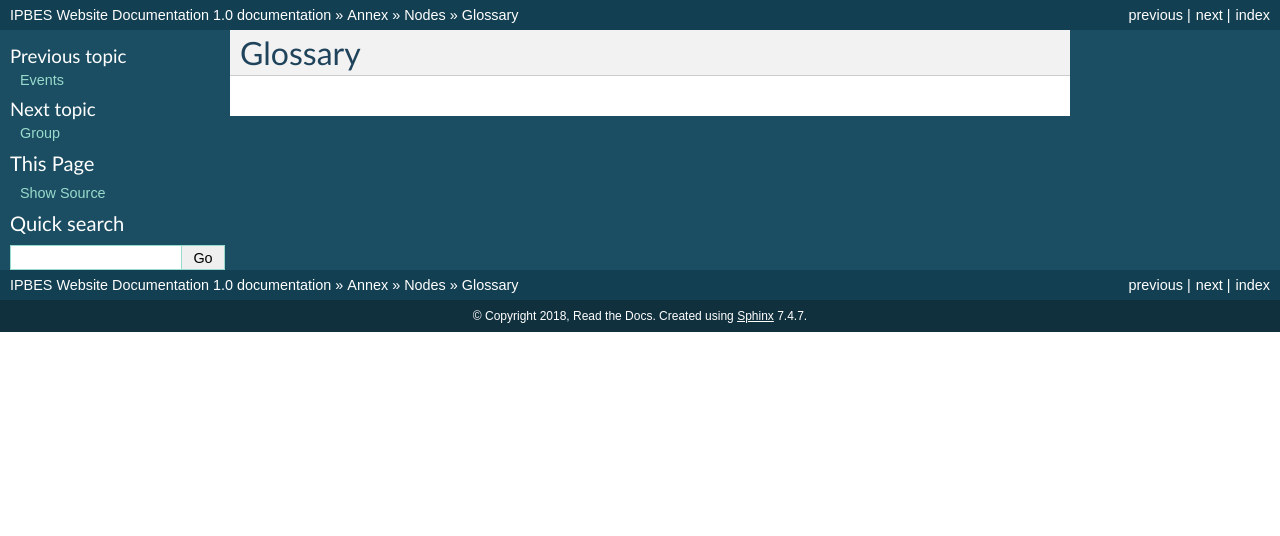
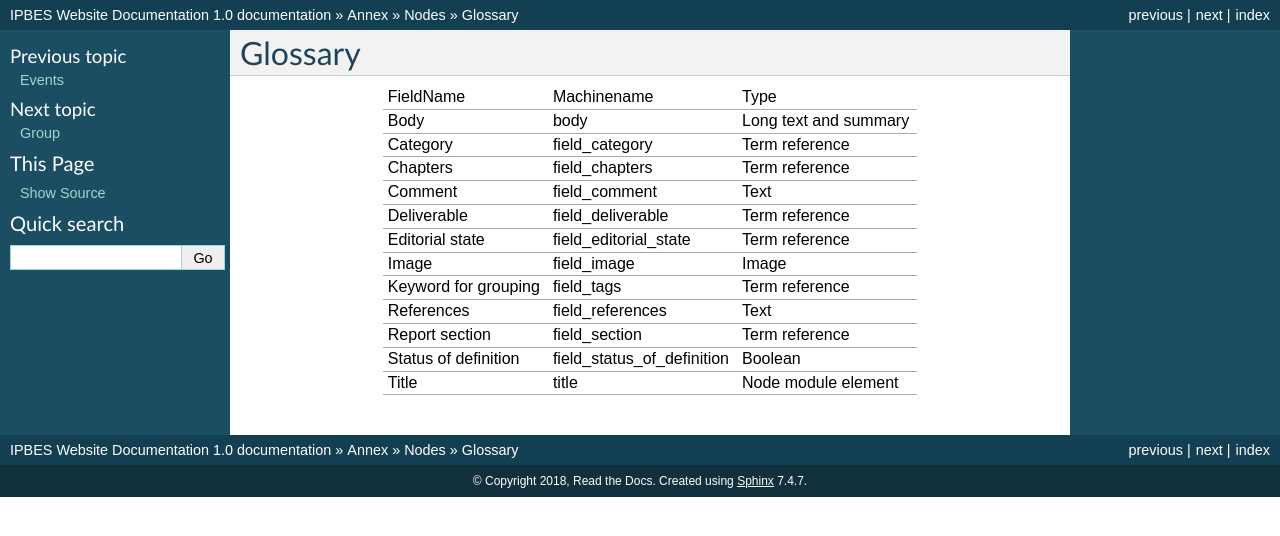
Before and after one commit to ipbes/ipbeswebdocs, a Sphinx documentation site: the page built from docs/annex/nodes/glossary.rst, in a window 1280 px wide. Shown: the top 536 px of the page. Built offline with Sphinx 7.4.7, drawn with Linux system fonts in a browser that asks for light colours; pages that are not in the unit, such as notebooks, are missing from menus.

Commit message:
Update glossary.rst

```diff
--- a/docs/annex/nodes/glossary.rst
+++ b/docs/annex/nodes/glossary.rst
@@ -1,2 +1,29 @@
 Glossary
 ========
++----------------------+----------------------------+-----------------------+
+| FieldName            | Machinename                | Type                  |
++----------------------+----------------------------+-----------------------+
+| Body                 | body                       | Long text and summary |
++----------------------+----------------------------+-----------------------+
+| Category             | field_category             | Term reference        |
++----------------------+----------------------------+-----------------------+
+| Chapters             | field_chapters             | Term reference        |
++----------------------+----------------------------+-----------------------+
+| Comment              | field_comment              | Text                  |
++----------------------+----------------------------+-----------------------+
+| Deliverable          | field_deliverable          | Term reference        |
++----------------------+----------------------------+-----------------------+
+| Editorial state      | field_editorial_state      | Term reference        |
++----------------------+----------------------------+-----------------------+
+| Image                | field_image                | Image                 |
++----------------------+----------------------------+-----------------------+
+| Keyword for grouping | field_tags                 | Term reference        |
++----------------------+----------------------------+-----------------------+
+| References           | field_references           | Text                  |
++----------------------+----------------------------+-----------------------+
+| Report section       | field_section              | Term reference        |
++----------------------+----------------------------+-----------------------+
+| Status of definition | field_status_of_definition | Boolean               |
++----------------------+----------------------------+-----------------------+
+| Title                | title                      | Node module element   |
++----------------------+----------------------------+-----------------------+
```
